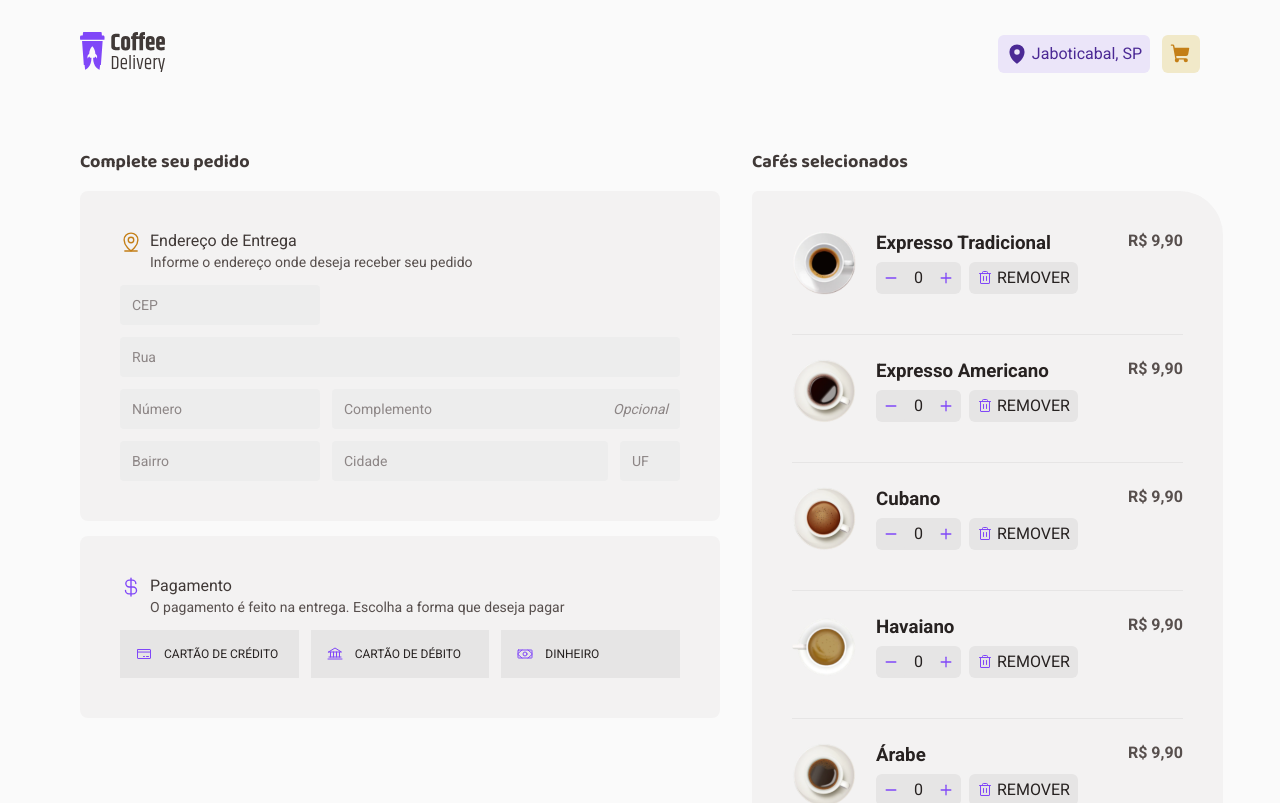
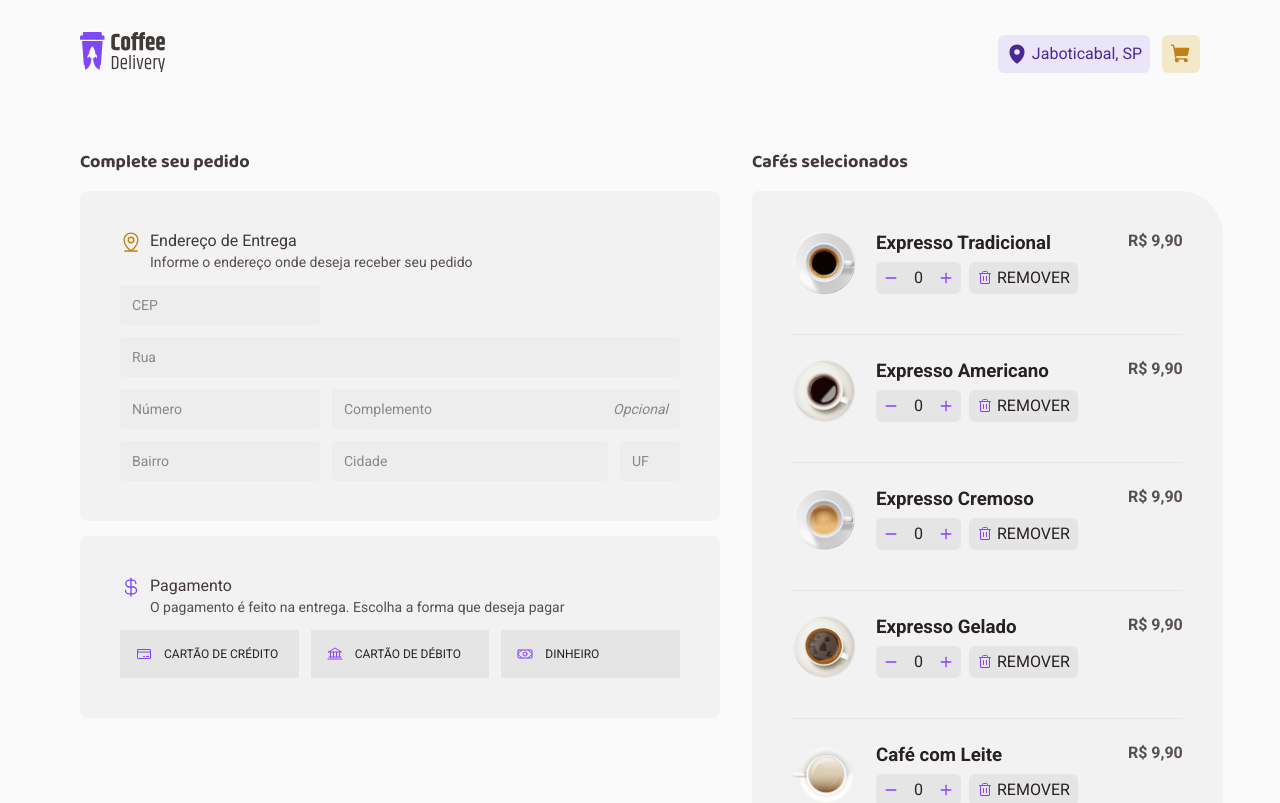
Before and after one commit to shindhi/desafio-coffee-delivery, a React (Vite) app: page /checkout in a window 1280 px wide. Shown: the top 803 px of the page. Built offline with nearby package versions, Linux system fonts and the light colour scheme.

Commit message:
adiciona o componente de CoffeeCard

```diff
--- a/src/pages/Checkout/index.tsx
+++ b/src/pages/Checkout/index.tsx
@@ -4,7 +4,6 @@
   CurrencyDollar,
   MapPinLine,
   Money,
-  Trash,
 } from 'phosphor-react'
 
 import { coffees } from '../../../data.json'
@@ -18,13 +17,10 @@
   TitleSection,
   CardContainer,
   MethodPaymentsContainer,
-  CoffeeCardInfo,
-  CoffeeCardContainer,
-  CoffeeCardDetails,
   SummaryOfValues,
   ButtonConfirmOrder,
 } from './styles'
-import { ItemsCounter } from '../../components/ItemsCounter'
+import { CoffeeCard } from './components/CoffeeCard'
 
 export function Checkout() {
   return (
@@ -90,33 +86,7 @@
 
         <CardContainer>
           {coffees.map((coffee) => {
-            if (coffee.id < String(2)) {
-              return (
-                <CoffeeCardContainer key={coffee.id}>
-                  <CoffeeCardInfo>
-                    <img src={coffee.image} alt="" />
-
-                    <CoffeeCardDetails>
-                      <h3>{coffee.title}</h3>
-                      <div>
-                        <ItemsCounter />
-
-                        <button>
-                          <Trash />
-                          remover
-                        </button>
-                      </div>
-                    </CoffeeCardDetails>
-                  </CoffeeCardInfo>
-
-                  <span>
-                    R${' '}
-                    {coffee.price.toString().replace('.', ',').padEnd(4, '0')}
-                  </span>
-                </CoffeeCardContainer>
-              )
-            }
-            return false
+            return <CoffeeCard key={coffee.id} coffee={coffee} />
           })}
 
           <SummaryOfValues>
--- a/src/pages/Checkout/styles.ts
+++ b/src/pages/Checkout/styles.ts
@@ -135,66 +135,6 @@
   }
 `
 
-export const CoffeeCardContainer = styled.div`
-  display: flex;
-  flex-direction: row;
-  align-items: flex-start;
-  gap: 5rem;
-  padding-bottom: 2.4rem;
-
-  > span {
-    color: ${({ theme }) => theme['base-300']};
-    font-weight: 800;
-    white-space: nowrap;
-  }
-
-  & + & {
-    border-top: 1px solid ${({ theme }) => theme['base-600']};
-    padding-top: 2.4rem;
-  }
-`
-
-export const CoffeeCardInfo = styled.div`
-  display: flex;
-  flex-direction: row;
-  align-items: center;
-  gap: 2rem;
-
-  img {
-    width: 6.4rem;
-    height: 6.4rem;
-  }
-`
-
-export const CoffeeCardDetails = styled.div`
-  display: flex;
-  flex-direction: column;
-  gap: 0.8rem;
-
-  div {
-    display: flex;
-    flex-direction: row;
-    gap: 0.8rem;
-  }
-
-  button {
-    border: none;
-    background: ${({ theme }) => theme['base-600']};
-    line-height: 0;
-    padding: 0.8rem;
-    border-radius: 6px;
-    gap: 0.4rem;
-    text-transform: uppercase;
-
-    display: flex;
-    align-items: center;
-
-    > svg {
-      color: ${({ theme }) => theme['purple-400']};
-    }
-  }
-`
-
 export const SummaryOfValues = styled.div`
   border-top: 1px solid ${({ theme }) => theme['base-600']};
   padding-top: 2.4rem;
```
